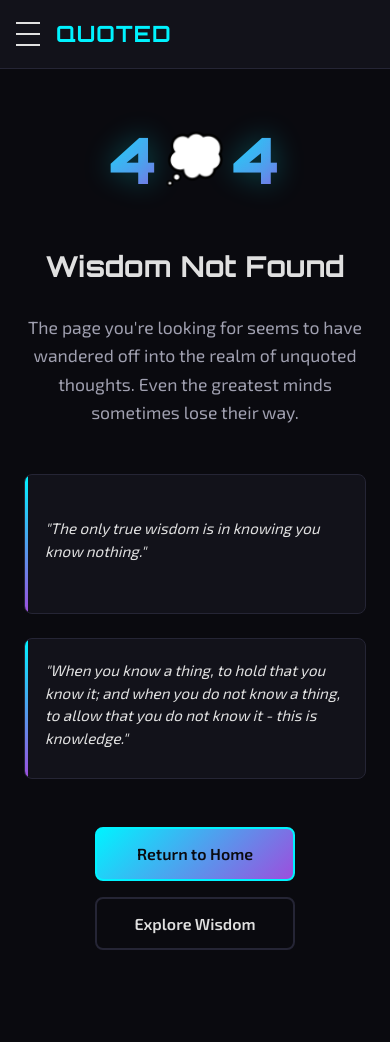
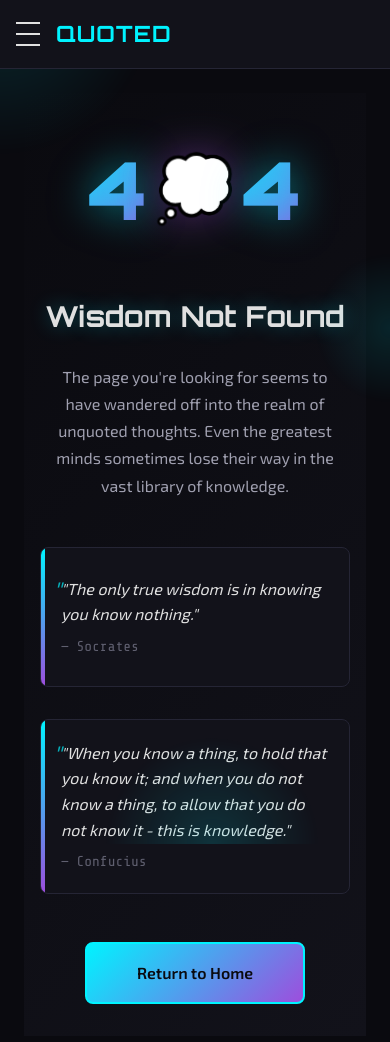
Before and after one commit to modigaphemelo/Quoted, a plain HTML site: page 404.html in a window 390 px wide. Before the commit the page ends 990 px from the top, so only its background shows below. Drawn offline with nearby package versions, Linux system fonts and the light colour scheme.

Commit message:
Update 404.html

```diff
--- a/404.html
+++ b/404.html
@@ -8,64 +8,77 @@
     <link href="https://fonts.googleapis.com/css2?family=Orbitron:wght@400;500;700;900&family=Exo+2:wght@300;400;500;600&family=Share+Tech+Mono&display=swap" rel="stylesheet">
     <link rel="icon" type="image/png" sizes="32x32" href="quoted.png">
     <style>
-        /* Additional styles for the 404 page */
+        /* 404 Page Specific Styles */
         .error-hero {
             display: flex;
             align-items: center;
             justify-content: center;
-            min-height: 70vh;
+            min-height: 80vh;
             text-align: center;
-            padding: 2rem 0;
+            padding: 3rem 1rem;
+            background: linear-gradient(135deg, var(--color-bg-primary) 0%, var(--color-bg-secondary) 100%);
         }
 
         .error-content {
-            max-width: 600px;
+            max-width: 650px;
+            width: 100%;
         }
 
         .error-code {
             display: flex;
             align-items: center;
             justify-content: center;
-            margin-bottom: 2rem;
-            font-size: 8rem;
+            margin-bottom: 2.5rem;
+            font-size: 10rem;
             font-weight: 900;
             font-family: 'Orbitron', monospace;
+            position: relative;
         }
 
         .error-number {
             background: linear-gradient(135deg, var(--color-accent-primary), var(--color-accent-secondary));
             -webkit-background-clip: text;
             -webkit-text-fill-color: transparent;
-            text-shadow: 0 0 30px rgba(0, 243, 255, 0.3);
+            background-clip: text;
+            text-shadow: 0 0 40px rgba(0, 243, 255, 0.5);
+            position: relative;
+            z-index: 2;
         }
 
         .error-icon {
-            font-size: 6rem;
-            margin: 0 1rem;
+            font-size: 7rem;
+            margin: 0 1.5rem;
             animation: float 3s ease-in-out infinite;
+            filter: drop-shadow(0 0 20px rgba(157, 78, 221, 0.4));
+            position: relative;
+            z-index: 2;
         }
 
         .error-title {
             font-family: 'Orbitron', monospace;
-            font-size: 2.5rem;
+            font-size: 3rem;
             font-weight: 700;
             margin-bottom: 1.5rem;
             color: var(--color-text-primary);
+            text-shadow: 0 0 20px rgba(0, 243, 255, 0.3);
         }
 
         .error-description {
-            font-size: 1.2rem;
+            font-size: 1.3rem;
             color: var(--color-text-secondary);
-            line-height: 1.6;
+            line-height: 1.7;
             margin-bottom: 3rem;
+            max-width: 500px;
+            margin-left: auto;
+            margin-right: auto;
         }
 
         .error-quotes {
             display: grid;
             grid-template-columns: 1fr;
-            gap: 1.5rem;
+            gap: 2rem;
             margin-bottom: 3rem;
-            max-width: 500px;
+            max-width: 550px;
             margin-left: auto;
             margin-right: auto;
         }
@@ -74,10 +87,18 @@
             background-color: var(--color-bg-secondary);
             border: 1px solid var(--color-border);
             border-radius: var(--border-radius);
-            padding: 1.5rem;
+            padding: 2rem;
             text-align: left;
             position: relative;
             overflow: hidden;
+            transition: var(--transition);
+            backdrop-filter: blur(10px);
+        }
+
+        .error-quotes .quote-card:hover {
+            transform: translateY(-5px);
+            border-color: var(--color-accent-primary);
+            box-shadow: 0 10px 30px rgba(0, 243, 255, 0.2);
         }
 
         .error-quotes .quote-card::before {
@@ -85,7 +106,7 @@
             position: absolute;
             top: 0;
             left: 0;
-            width: 3px;
+            width: 4px;
             height: 100%;
             background: linear-gradient(to bottom, var(--color-accent-primary), var(--color-accent-secondary));
         }
@@ -94,42 +115,75 @@
             font-style: italic;
             margin-bottom: 0.5rem;
             color: var(--color-text-primary);
-            font-size: 0.95rem;
-            line-height: 1.5;
+            font-size: 1.1rem;
+            line-height: 1.6;
+            position: relative;
+        }
+
+        .error-quotes .quote-text p::before {
+            content: '"';
+            font-size: 2rem;
+            color: var(--color-accent-primary);
+            position: absolute;
+            left: -1rem;
+            top: -0.5rem;
+            opacity: 0.7;
         }
 
         .error-quotes .quote-context {
-            font-size: 0.85rem;
+            font-size: 0.9rem;
             color: var(--color-text-muted);
             font-family: 'Share Tech Mono', monospace;
         }
 
         .error-actions {
             display: flex;
-            gap: 1rem;
+            gap: 1.5rem;
             justify-content: center;
             flex-wrap: wrap;
+            margin-top: 2rem;
         }
 
         .error-btn {
-            padding: 0.75rem 1.5rem;
+            padding: 1rem 2rem;
             border-radius: var(--border-radius);
             text-decoration: none;
             font-weight: 600;
             transition: var(--transition);
             border: 2px solid transparent;
             font-family: 'Exo 2', sans-serif;
+            font-size: 1rem;
+            min-width: 180px;
+            text-align: center;
+            position: relative;
+            overflow: hidden;
         }
 
         .error-btn.primary {
             background: linear-gradient(135deg, var(--color-accent-primary), var(--color-accent-secondary));
             color: var(--color-bg-primary);
             border-color: var(--color-accent-primary);
+            font-weight: 700;
         }
 
         .error-btn.primary:hover {
-            transform: translateY(-2px);
-            box-shadow: 0 6px 20px rgba(0, 243, 255, 0.3);
+            transform: translateY(-3px);
+            box-shadow: 0 8px 25px rgba(0, 243, 255, 0.4);
+        }
+
+        .error-btn.primary::before {
+            content: '';
+            position: absolute;
+            top: 0;
+            left: -100%;
+            width: 100%;
+            height: 100%;
+            background: linear-gradient(90deg, transparent, rgba(255, 255, 255, 0.2), transparent);
+            transition: left 0.5s;
+        }
+
+        .error-btn.primary:hover::before {
+            left: 100%;
         }
 
         .error-btn.secondary {
@@ -141,17 +195,115 @@
         .error-btn.secondary:hover {
             background-color: var(--color-bg-tertiary);
             border-color: var(--color-accent-primary);
-            transform: translateY(-2px);
+            transform: translateY(-3px);
+            box-shadow: 0 8px 25px rgba(157, 78, 221, 0.3);
+        }
+
+        /* Background animation */
+        .error-bg-animation {
+            position: absolute;
+            top: 0;
+            left: 0;
+            width: 100%;
+            height: 100%;
+            overflow: hidden;
+            z-index: 1;
+        }
+
+        .error-bg-circle {
+            position: absolute;
+            border-radius: 50%;
+            background: radial-gradient(circle, var(--color-accent-primary) 0%, transparent 70%);
+            opacity: 0.1;
+            animation: pulse 8s ease-in-out infinite;
+        }
+
+        .error-bg-circle:nth-child(1) {
+            width: 300px;
+            height: 300px;
+            top: -150px;
+            left: -150px;
+            animation-delay: 0s;
+        }
+
+        .error-bg-circle:nth-child(2) {
+            width: 200px;
+            height: 200px;
+            bottom: -100px;
+            right: 20%;
+            animation-delay: 2s;
+        }
+
+        .error-bg-circle:nth-child(3) {
+            width: 150px;
+            height: 150px;
+            top: 30%;
+            right: -75px;
+            animation-delay: 4s;
         }
 
         @keyframes float {
-            0%, 100% { transform: translateY(0px) rotate(0deg); }
-            50% { transform: translateY(-10px) rotate(5deg); }
+            0%, 100% {
+                transform: translateY(0px) rotate(0deg);
+            }
+            50% {
+                transform: translateY(-15px) rotate(5deg);
+            }
         }
 
+        @keyframes pulse {
+            0%, 100% {
+                transform: scale(1);
+                opacity: 0.1;
+            }
+            50% {
+                transform: scale(1.1);
+                opacity: 0.15;
+            }
+        }
+
+        /* Responsive Design */
         @media (max-width: 768px) {
             .error-code {
-                font-size: 6rem;
+                font-size: 7rem;
+            }
+
+            .error-icon {
+                font-size: 5rem;
+                margin: 0 1rem;
+            }
+
+            .error-title {
+                font-size: 2.2rem;
+            }
+
+            .error-description {
+                font-size: 1.1rem;
+                padding: 0 1rem;
+            }
+
+            .error-actions {
+                flex-direction: column;
+                align-items: center;
+                gap: 1rem;
+            }
+
+            .error-btn {
+                width: 220px;
+            }
+
+            .error-quotes .quote-card {
+                padding: 1.5rem;
+            }
+
+            .error-quotes .quote-text p {
+                font-size: 1rem;
+            }
+        }
+
+        @media (max-width: 480px) {
+            .error-code {
+                font-size: 5rem;
             }
 
             .error-icon {
@@ -160,43 +312,26 @@
             }
 
             .error-title {
-                font-size: 2rem;
+                font-size: 1.8rem;
             }
 
             .error-description {
-                font-size: 1.1rem;
+                font-size: 1rem;
             }
 
-            .error-actions {
-                flex-direction: column;
-                align-items: center;
-            }
-
-            .error-btn {
-                width: 200px;
-                text-align: center;
-            }
-        }
-
-        @media (max-width: 480px) {
-            .error-code {
-                font-size: 4rem;
-            }
-
-            .error-icon {
-                font-size: 3rem;
-            }
-
-            .error-title {
-                font-size: 1.8rem;
+            .error-hero {
+                padding: 2rem 1rem;
+                min-height: 70vh;
             }
 
             .error-quotes .quote-card {
                 padding: 1.25rem;
             }
 
-            .error-hero {
-                padding: 1rem 0;
+            .error-quotes .quote-text p::before {
+                left: -0.5rem;
+                top: -0.3rem;
+                font-size: 1.5rem;
             }
         }
 
@@ -210,6 +345,13 @@
         @media (min-width: 1024px) {
             .main-content {
                 margin-left: 300px;
+            }
+        }
+
+        /* Fix for mobile navigation overlap */
+        @media (max-width: 767px) {
+            .main-content {
+                margin-left: 0 !important;
             }
         }
     </style>
@@ -241,6 +383,7 @@
 
             <div class="nav-topics">
                 <div class="nav-links-container">
+                    <!-- Navigation links remain the same -->
                     <a href="topics/absurdism.html" class="nav-link">Absurdism</a>
                     <a href="topics/addiction-to-knowledge.html" class="nav-link">Addiction to Knowledge</a>
                     <a href="topics/alcohol-drugs.html" class="nav-link">Alcohol and Drugs</a>
@@ -304,6 +447,7 @@
                     <a href="topics/fitness.html" class="nav-link">Physical Fitness</a>
                     <a href="topics/focus.html" class="nav-link">Focus & Concentration</a>
                     <a href="topics/food.html" class="nav-link">Food</a>
+                    <a href="topics/forgiveness.html" class="nav-link">Forgiveness</a>
                     <a href="topics/fractals.html" class="nav-link">Fractals</a>
                     <a href="topics/freedom.html" class="nav-link">Freedom</a>
                     <a href="topics/friends.html" class="nav-link">Friends</a>
@@ -443,6 +587,13 @@
         <!-- Main Content -->
         <main class="main-content">
             <section class="error-hero">
+                <!-- Background Animation -->
+                <div class="error-bg-animation">
+                    <div class="error-bg-circle"></div>
+                    <div class="error-bg-circle"></div>
+                    <div class="error-bg-circle"></div>
+                </div>
+
                 <div class="error-content">
                     <div class="error-code">
                         <span class="error-number">4</span>
@@ -452,26 +603,27 @@
                     <h1 class="error-title">Wisdom Not Found</h1>
                     <p class="error-description">
                         The page you're looking for seems to have wandered off into the realm of unquoted thoughts.
-                        Even the greatest minds sometimes lose their way.
+                        Even the greatest minds sometimes lose their way in the vast library of knowledge.
                     </p>
 
                     <div class="error-quotes">
                         <div class="quote-card">
                             <div class="quote-text">
                                 <p>"The only true wisdom is in knowing you know nothing."</p>
+                                <div class="quote-context">— Socrates</div>
                             </div>
                         </div>
 
                         <div class="quote-card">
                             <div class="quote-text">
                                 <p>"When you know a thing, to hold that you know it; and when you do not know a thing, to allow that you do not know it - this is knowledge."</p>
+                                <div class="quote-context">— Confucius</div>
                             </div>
                         </div>
                     </div>
 
                     <div class="error-actions">
                         <a href="index.html" class="error-btn primary">Return to Home</a>
-                        <a href="topics/wisdom.html" class="error-btn secondary">Explore Wisdom</a>
                     </div>
                 </div>
             </section>
```
